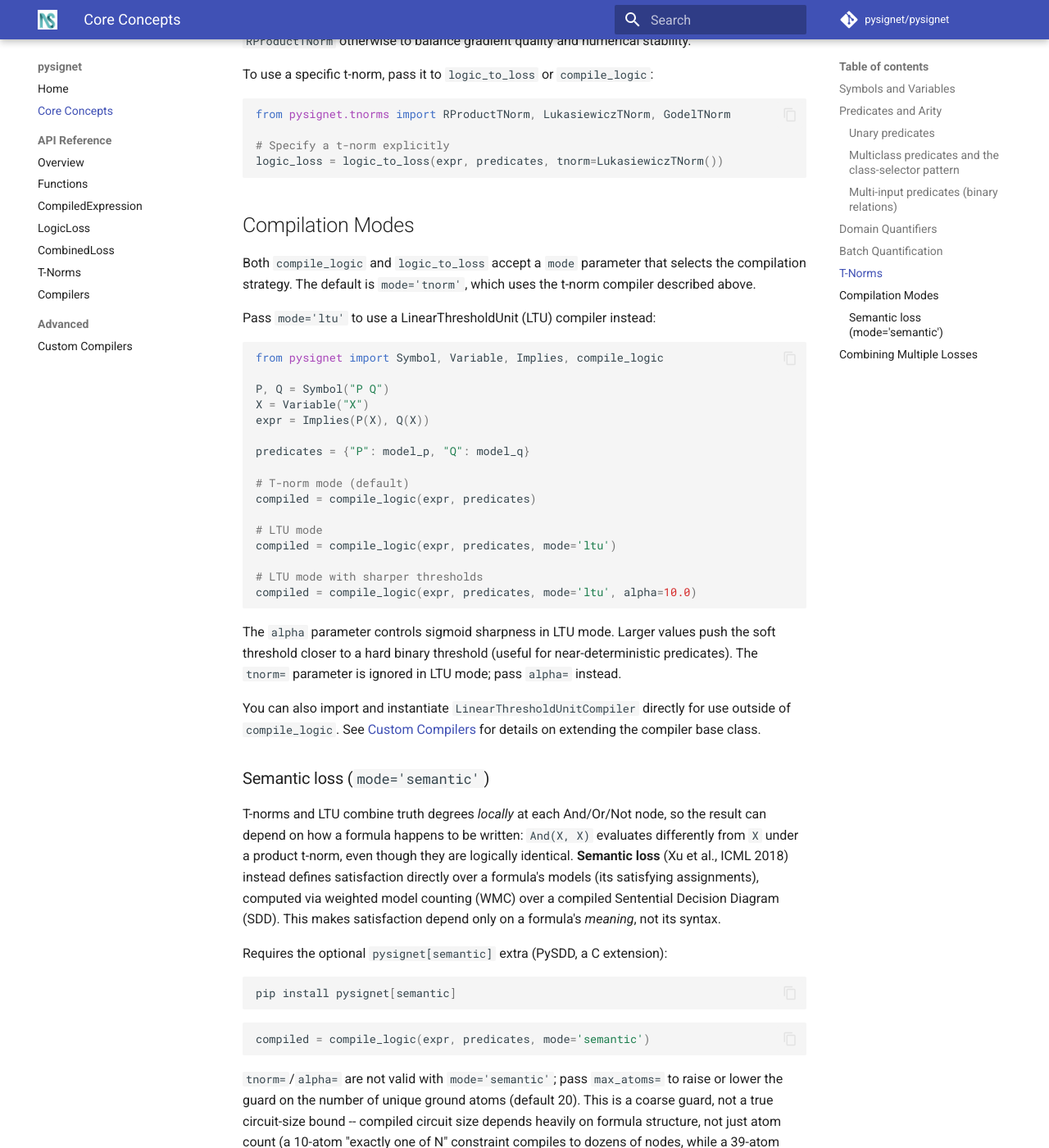
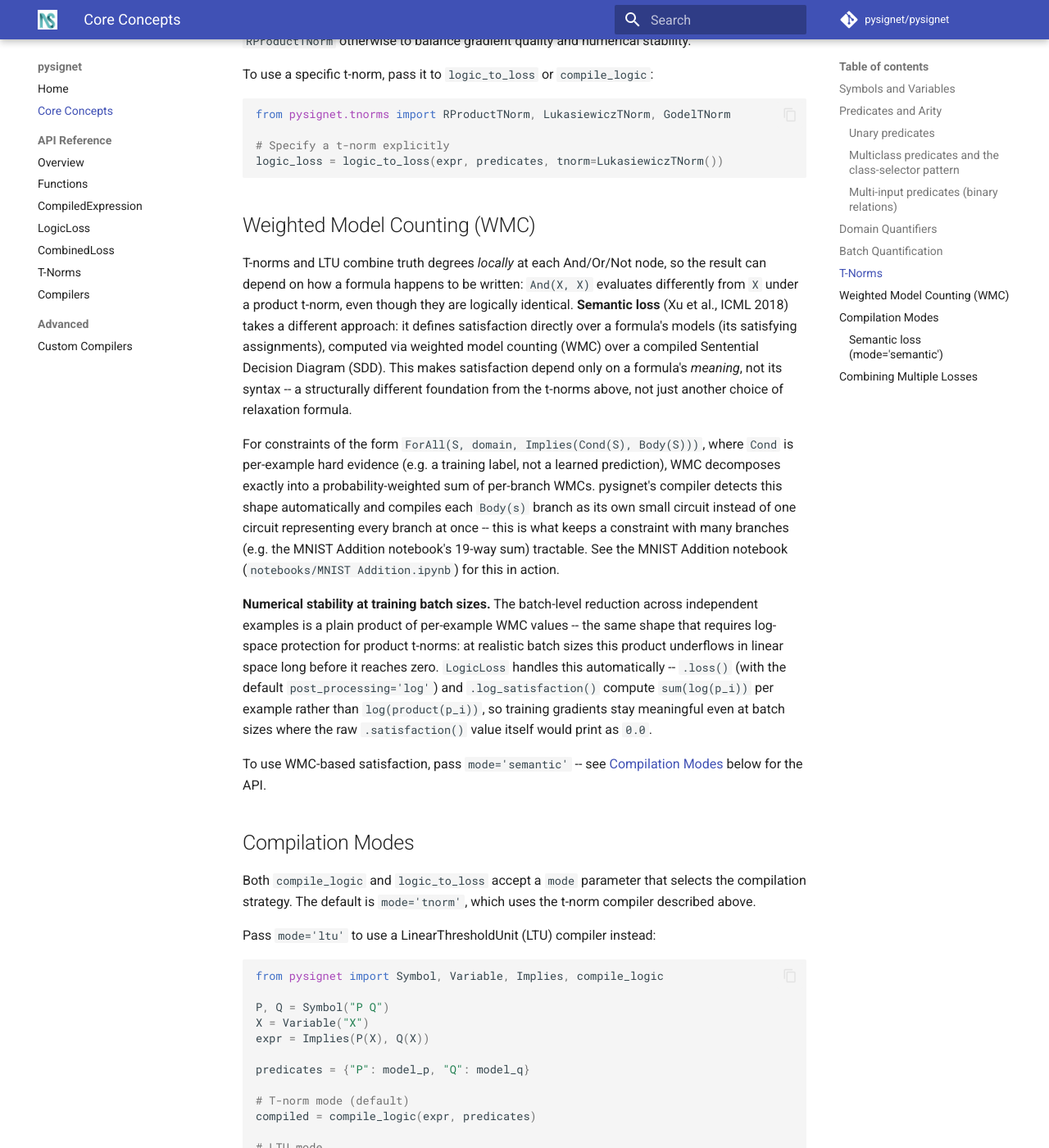
Before and after one commit to pysignet/pysignet, an MkDocs documentation site: the page built from docs/concepts.md, in a window 1280 px wide and 1400 px high, scrolled down 3529 px. Shown: the whole window at 82% size. Built offline with MkDocs 1.6.1 and Material for MkDocs 9.7.7, drawn with Linux system fonts in a browser that asks for light colours; comment, search, counter and statistics services are not loaded; some of the changed text lies outside the part shown.

Commit message:
docs: give WMC its own concept section alongside T-Norms
Semantic loss's weighted-model-counting foundation was buried as a
subsection under the API-level Compilation Modes section, asymmetric with
T-Norms' standalone treatment. Pull the conceptual material (syntax
independence, case-split decomposition, batch underflow protection) into
its own Weighted Model Counting (WMC) section next to T-Norms, and trim
Compilation Modes back to pure mode= API mechanics that cross-link to both.

Also fix custom-compilers.md's stale "two built-in compilers" comparison
to cover all three, explaining why SemanticLossCompiler overrides compile()
directly instead of following the local _evaluate_expression() pattern.

````diff
--- a/docs/concepts.md
+++ b/docs/concepts.md
@@ -176,6 +176,42 @@ from pysignet.tnorms import RProductTNorm, LukasiewiczTNorm, GodelTNorm
 logic_loss = logic_to_loss(expr, predicates, tnorm=LukasiewiczTNorm())
 ```
 
+## Weighted Model Counting (WMC)
+
+T-norms and LTU combine truth degrees *locally* at each And/Or/Not node, so
+the result can depend on how a formula happens to be written: `And(X, X)`
+evaluates differently from `X` under a product t-norm, even though they are
+logically identical. **Semantic loss** (Xu et al., ICML 2018) takes a
+different approach: it defines satisfaction directly over a formula's
+models (its satisfying assignments), computed via weighted model counting
+(WMC) over a compiled Sentential Decision Diagram (SDD). This makes
+satisfaction depend only on a formula's *meaning*, not its syntax -- a
+structurally different foundation from the t-norms above, not just another
+choice of relaxation formula.
+
+For constraints of the form `ForAll(S, domain, Implies(Cond(S), Body(S)))`,
+where `Cond` is per-example hard evidence (e.g. a training label, not a
+learned prediction), WMC decomposes exactly into a probability-weighted sum
+of per-branch WMCs. pysignet's compiler detects this shape automatically
+and compiles each `Body(s)` branch as its own small circuit instead of one
+circuit representing every branch at once -- this is what keeps a
+constraint with many branches (e.g. the MNIST Addition notebook's 19-way
+sum) tractable. See the MNIST Addition notebook
+(`notebooks/MNIST Addition.ipynb`) for this in action.
+
+**Numerical stability at training batch sizes.** The batch-level reduction
+across independent examples is a plain product of per-example WMC values --
+the same shape that requires log-space protection for product t-norms: at
+realistic batch sizes this product underflows in linear space long before
+it reaches zero. `LogicLoss` handles this automatically -- `.loss()` (with
+the default `post_processing='log'`) and `.log_satisfaction()` compute
+`sum(log(p_i))` per example rather than `log(product(p_i))`, so training
+gradients stay meaningful even at batch sizes where the raw
+`.satisfaction()` value itself would print as `0.0`.
+
+To use WMC-based satisfaction, pass `mode='semantic'` -- see
+[Compilation Modes](#compilation-modes) below for the API.
+
 ## Compilation Modes
 
 Both `compile_logic` and `logic_to_loss` accept a `mode` parameter that selects the
@@ -213,14 +249,8 @@ details on extending the compiler base class.
 
 ### Semantic loss (`mode='semantic'`)
 
-T-norms and LTU combine truth degrees *locally* at each And/Or/Not node, so
-the result can depend on how a formula happens to be written: `And(X, X)`
-evaluates differently from `X` under a product t-norm, even though they are
-logically identical. **Semantic loss** (Xu et al., ICML 2018) instead defines
-satisfaction directly over a formula's models (its satisfying assignments),
-computed via weighted model counting (WMC) over a compiled Sentential
-Decision Diagram (SDD). This makes satisfaction depend only on a formula's
-*meaning*, not its syntax.
+Selects the WMC-based compiler described in
+[Weighted Model Counting (WMC)](#weighted-model-counting-wmc) above.
 
 Requires the optional `pysignet[semantic]` extra (PySDD, a C extension):
 
@@ -230,6 +260,15 @@ pip install pysignet[semantic]
 
 ```python
 compiled = compile_logic(expr, predicates, mode='semantic')
+
+# Or, for training: logic_to_loss returns a LogicLoss the same way it
+# does for mode='tnorm'/'ltu'. recommended_postprocessing is 'log'
+# (semantic loss is literally -log(WMC)), matching the compiler's own
+# formulation, and LogicLoss's log-space forall path automatically
+# avoids underflow at realistic batch sizes (see above).
+logic_loss = logic_to_loss(expr, predicates, mode='semantic')
+loss = logic_loss.loss(X=x)
+loss.backward()
 ```
 
 `tnorm=`/`alpha=` are not valid with `mode='semantic'`; pass `max_atoms=` to
@@ -242,22 +281,14 @@ to hundreds of thousands of nodes during development). Start with the
 default and raise it only after checking that compilation stays fast for
 your formula.
 
-For constraints of the form `ForAll(S, domain, Implies(Cond(S), Body(S)))`,
-where `Cond` is per-example hard evidence (e.g. a training label, not a
-learned prediction), the compiler detects this shape automatically and
-compiles each `Body(s)` branch as its own small circuit instead of one
-circuit representing every branch at once -- this is what keeps a
-constraint with many branches (e.g. the MNIST Addition notebook's 19-way
-sum) tractable under `max_atoms`'s default guard. See the MNIST Addition
-notebook (`notebooks/MNIST Addition.ipynb`) for this in action.
-
 `compile_logic`'s `group_by_evidence=True` flag applies the analogous
-shape-detection to `mode='tnorm'` and `mode='ltu'`: instead of reducing
-circuit size, it skips evaluating branches that are entirely absent from a
-given batch. This only pays off when the branch domain is large relative to
-the batch size, so a given batch is likely to miss some branches entirely;
-if every batch touches every branch (e.g. a 19-way domain with batches of
-64+), the gather/scatter overhead costs more than it saves.
+case-split shape-detection to `mode='tnorm'` and `mode='ltu'`: instead of
+reducing circuit size, it skips evaluating branches that are entirely
+absent from a given batch. This only pays off when the branch domain is
+large relative to the batch size, so a given batch is likely to miss some
+branches entirely; if every batch touches every branch (e.g. a 19-way
+domain with batches of 64+), the gather/scatter overhead costs more than
+it saves.
 
 ## Combining Multiple Losses
 
--- a/docs/custom-compilers.md
+++ b/docs/custom-compilers.md
@@ -410,9 +410,9 @@ def test_basic_and():
     assert torch.all((result >= 0) & (result <= 1))
 ```
 
-## Comparison: T-norm vs LTU Compilers
+## Comparison: T-norm, LTU, and Semantic Loss Compilers
 
-The library includes two built-in compilers:
+The library includes three built-in compilers:
 
 **TNormCompiler** (continuous relaxations):
 - AND: `a * b` (Product) or `max(0, a+b-1)` (Lukasiewicz)
@@ -425,7 +425,28 @@ The library includes two built-in compilers:
 - NOT: `1 - a`
 - `alpha` (default 1.0) controls sigmoid sharpness; larger values approach hard thresholds
 
-Both use the same base class infrastructure, differing only in operator semantics.
+`TNormCompiler` and `LinearThresholdUnitCompiler` both follow the pattern
+this guide teaches: they inherit `LogicCompiler` and implement
+`_evaluate_expression()`, combining already-evaluated operand tensors
+locally at each `And`/`Or`/`Not` node via the base class's recursive
+dispatch, differing only in operator semantics.
+
+**SemanticLossCompiler** does not follow that pattern, and this is a
+deliberate design choice worth understanding if you are writing your own
+compiler: semantic loss (Xu et al., ICML 2018) computes satisfaction as
+exact weighted model counting (WMC) over a compiled Sentential Decision
+Diagram (SDD) -- a *global*, whole-formula property, not a value you can
+build up by combining child values pointwise at each operator. There is
+no `conjunction(a, b)` function that correctly composes WMC from `a`'s
+and `b`'s WMC values alone, so `SemanticLossCompiler` overrides
+`compile()` directly instead of implementing `_evaluate_expression()`:
+it builds an SDD from the whole expression once, then evaluates it via a
+flat, linearized weighted-model-count walk on every call. It still
+reuses the base class's predicate management, quantifier expansion, and
+`EvaluationContext` caching -- only the connective-combination step is
+different. If your own custom compiler's semantics are inherently
+whole-formula rather than local-pointwise, this is the pattern to follow
+instead of `_evaluate_expression()`.
 
 ## Summary
 
````
